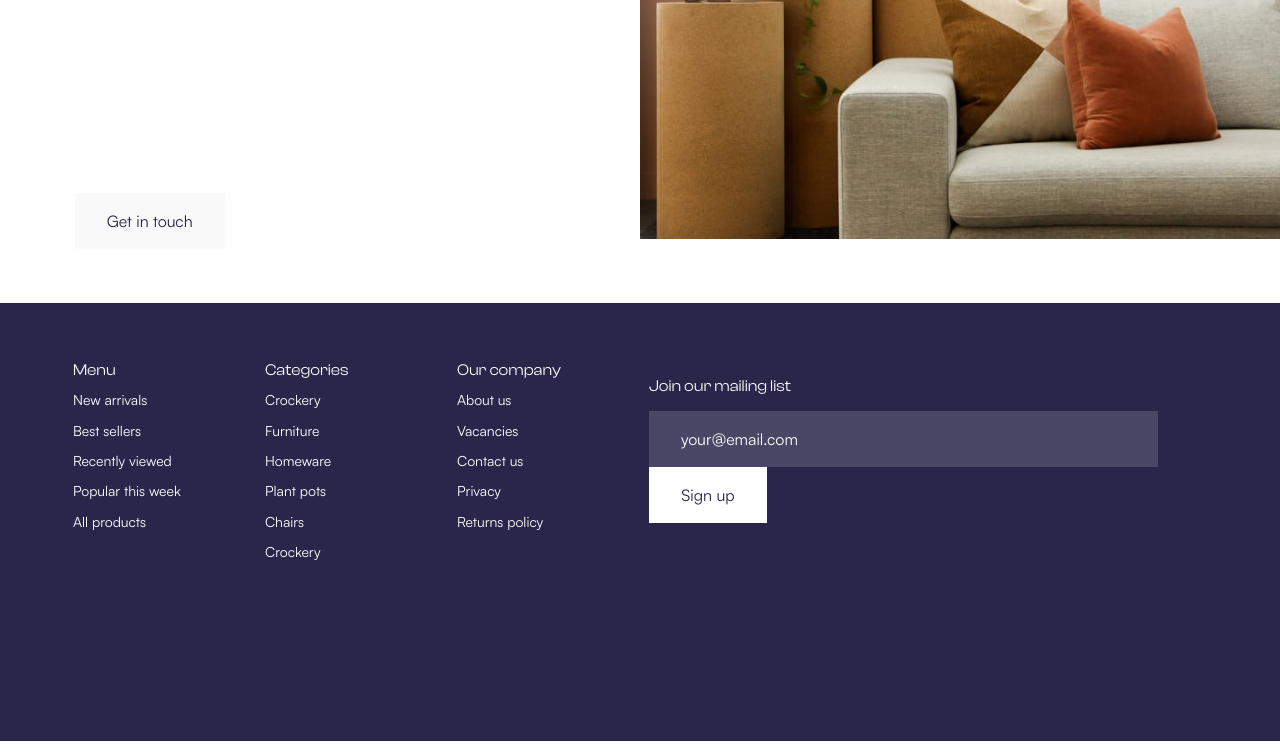
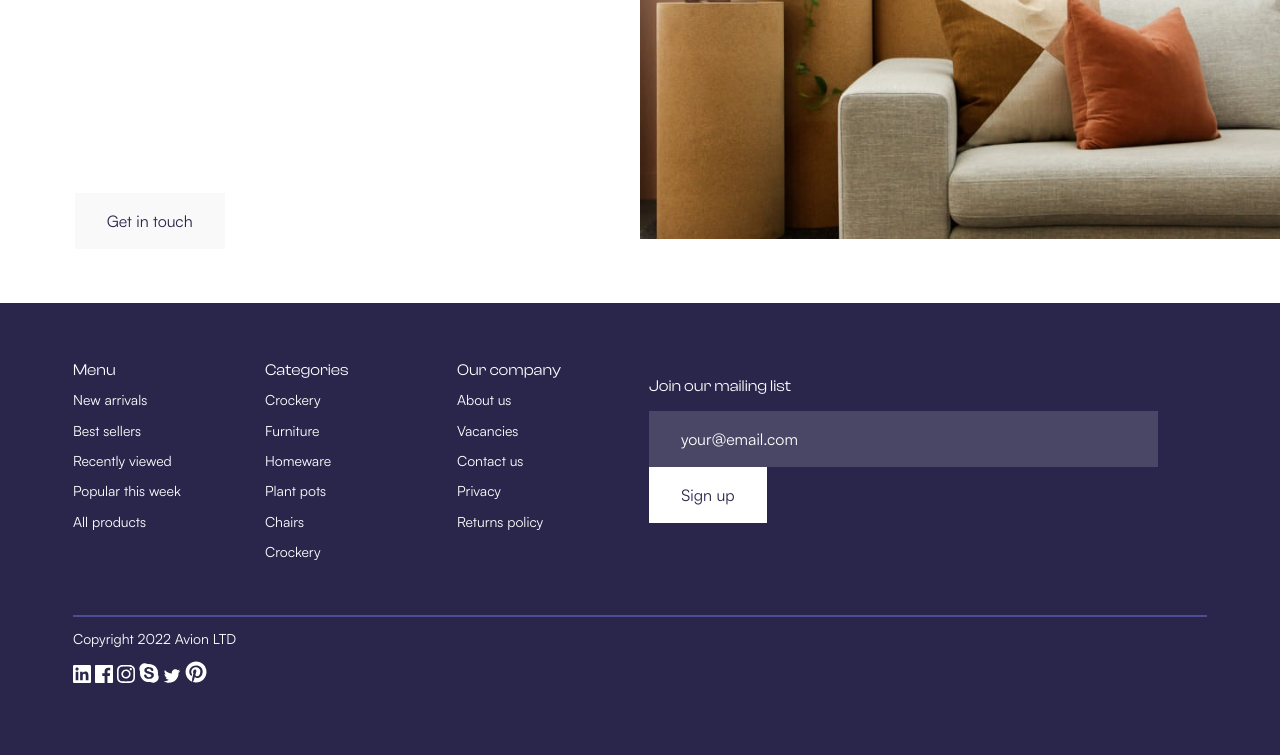
Before and after one commit to asyayus/frontend-homework, a plain HTML site: page hw6.3/index.html in a window 1280 px wide. Shown: the part 3596-4351 px from the top of the page. Drawn offline with Linux system fonts and the light colour scheme.

Commit message:
changes in the footer

```diff
--- a/hw6.3/assets/styles/style.css
+++ b/hw6.3/assets/styles/style.css
@@ -54,7 +54,7 @@ h1, h2, h3, h4, h5, p, a, input {
     padding-right: 16px;
 }
 
-.divider {
+header hr {
     border: 1px solid rgba(0, 0, 0, 0.1);
     margin: 0 1.875%;
 }
@@ -368,13 +368,14 @@ input {
 
 footer {
     display: grid;
-    grid-template-columns: 45vw repeat(2, 1fr);
-    grid-template-rows: 312px 68px;
+    grid-template-columns: 45vw 1fr;
+    grid-template-rows: 254px auto 68px;
     background-color: rgba(42, 37, 75, 1);
     padding: 58px 5.7% 0;
 }
 
 .footer-nav {
+    grid-column: 1 / 2;
     display: grid;
     grid-template-columns: repeat(3, 1fr);
 }
@@ -401,7 +402,7 @@ footer {
 }
 
 .mailing-list {
-    grid-column: 2 / 4;
+    grid-column: 2 / 3;
 }
 
 .footer-nav h5, .mailing-list p {
@@ -434,3 +435,23 @@ footer {
 .mailing-list input[type=submit]:hover {
     opacity: 0.8;
 }
+
+.bottom {
+    grid-column: 1 / 3;
+}
+
+.bottom hr {
+    border: 1px solid rgba(78, 77, 147, 1);
+    margin: 0;
+}
+
+.bottom p {
+    grid-column: 1 / 2;
+    font-family: "Satoshi";
+    font-size: 14px;
+    color: rgba(255, 255, 255, 1);
+}
+
+.social-links {
+    grid-column: 2 / 3;
+}
--- a/hw6.3/index.html
+++ b/hw6.3/index.html
@@ -20,7 +20,7 @@
                 <a href="#" class="account-link"><img src="assets/images/user-avatar.svg" alt="Go to the account page."></a>
             </div>
         </div>
-        <hr class="divider">
+        <hr>
         <nav class="header-menu">
             <a href="#" class="header-menu-link">Tables</a>
             <a href="#" class="header-menu-link">Ceramics</a>
@@ -161,7 +161,6 @@
                 </ul>
             </div>
         </div>
-
         <div class="mailing-list">
             <p>Join our mailing list</p>
             <form action="url">
@@ -169,6 +168,19 @@
                 <input type="submit" value="Sign up">
             </form>
         </div>
+
+        <div class="bottom">
+            <hr>
+            <p>Copyright 2022 Avion LTD</p>
+            <div class="social-links">
+                <a href="#"><img src="assets/images/linkedin.svg" alt="Link to the LinkedIn page"></a>
+                <a href="#"><img src="assets/images/facebook.svg" alt="Link to the Facebook page"></a>
+                <a href="#"><img src="assets/images/instagram.svg" alt="Link to the Instagram page"></a>
+                <a href="#"><img src="assets/images/skype.svg" alt="Link to the Skype page"></a>
+                <a href="#"><img src="assets/images/twitter.svg" alt="Link to the Twitter page"></a>
+                <a href="#"><img src="assets/images/pinterest.svg" alt="Link to the Pinterest page"></a>
+            </div>
+        </div>
     </footer>
 </body>
 </html>
```
Also changed, not shown: hw6.3/assets/images/facebook.svg (added), hw6.3/assets/images/instagram.svg (added), hw6.3/assets/images/linkedin.svg (added), hw6.3/assets/images/logo-facebook.svg (deleted), hw6.3/assets/images/logo-instagram.svg (deleted), hw6.3/assets/images/logo-linkedin.svg (deleted), hw6.3/assets/images/logo-pinterest.svg (deleted), hw6.3/assets/images/logo-skype.svg (deleted), hw6.3/assets/images/logo-twitter.svg (deleted), hw6.3/assets/images/pinterest.svg (added), hw6.3/assets/images/skype.svg (added), hw6.3/assets/images/twitter.svg (added), 1 other file.
